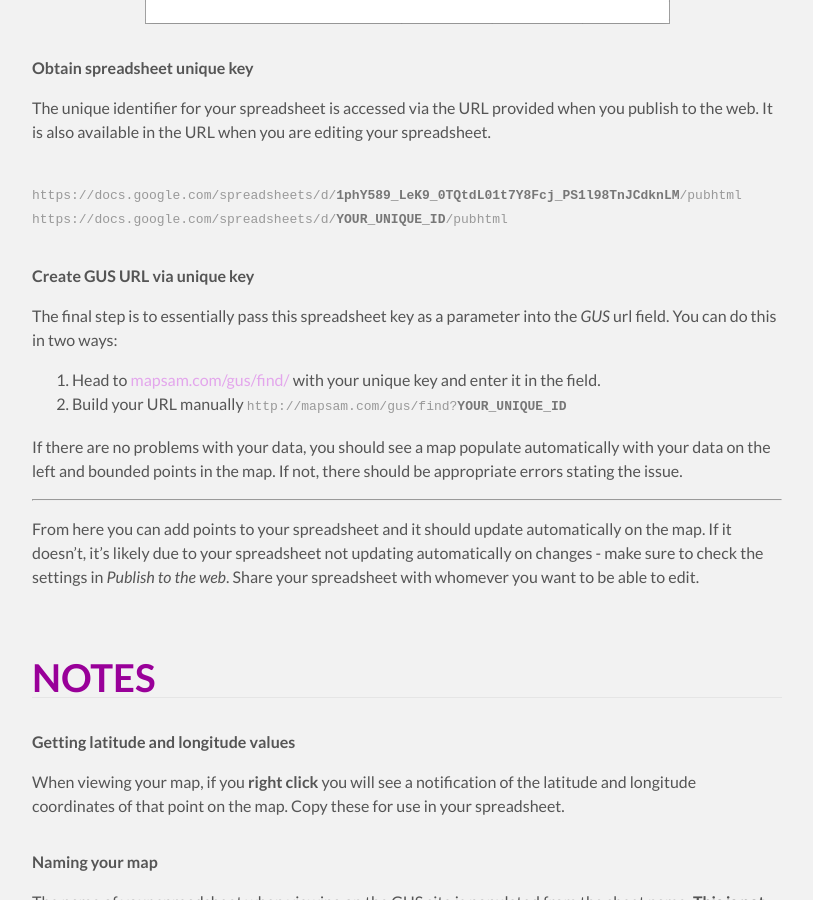
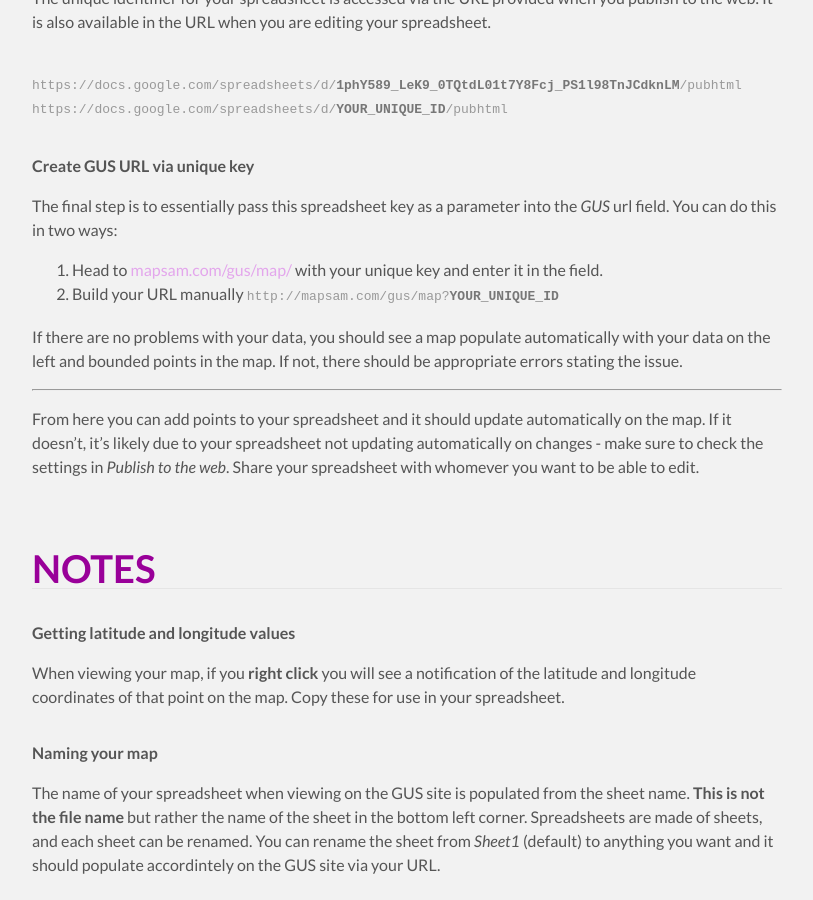
Before and after one commit to mapsam/gus, a Jekyll site: the page built from index.md, in a window 1280 px wide and 900 px high, scrolled down 1966 px. Shown: the whole window, without its empty margins (233-1046 px from the left). Built offline with Jekyll 4.4.1, drawn with Linux system fonts in a browser that asks for light colours; Markdown is read by kramdown in place of the engine named in the settings.

Commit message:
map url fix

```diff
--- a/index.md
+++ b/index.md
@@ -52,8 +49,8 @@
 
 The final step is to essentially pass this spreadsheet key as a parameter into the *GUS* url field. You can do this in two ways:
 
-1. Head to [mapsam.com/gus/find/](http://mapsam.com/gus/find/) with your unique key and enter it in the field.
-1. Build your URL manually <code>http://mapsam.com/gus/find?<b>YOUR_UNIQUE_ID</b></code>
+1. Head to [mapsam.com/gus/map/](http://mapsam.com/gus/map/) with your unique key and enter it in the field.
+1. Build your URL manually <code>http://mapsam.com/gus/map?<b>YOUR_UNIQUE_ID</b></code>
 
 If there are no problems with your data, you should see a map populate automatically with your data on the left and bounded points in the map. If not, there should be appropriate errors stating the issue.
 
```
Also changed, not shown: other parts of index.md (+0 -3 lines), README.md.
